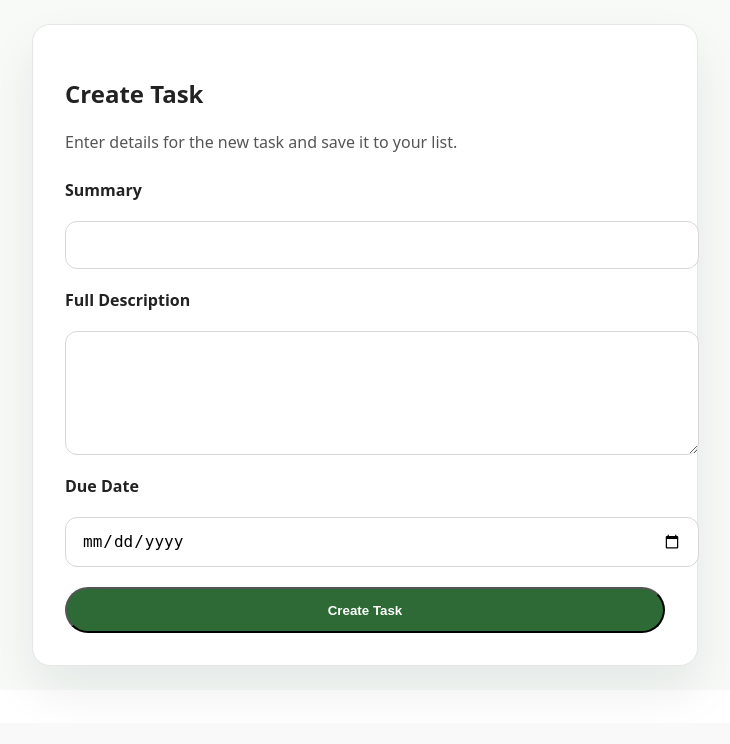
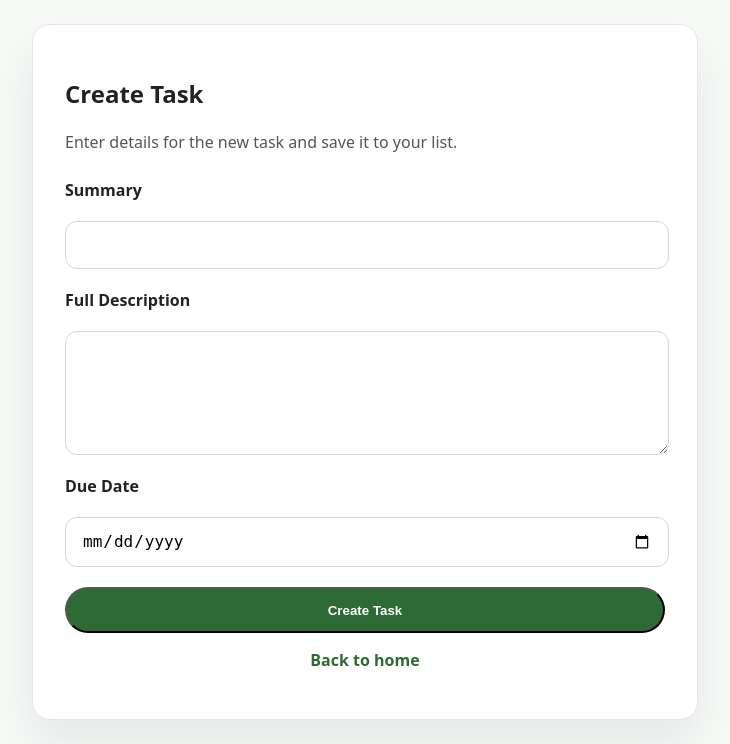
Before and after one commit to miniManMort/ai_app, a Flask app: page /tasks/create in a window 1280 px wide. Shown: the part 77-821 px from the top of the page, without its empty margins (275-1005 px from the left). Before the commit the page ends 764 px from the top, so only its background shows below. Run offline with Flask 2, Linux system fonts and the light colour scheme; the visitor is signed in with stand-in values (Sample User, id 1).

Commit message:
basic app formatting

```diff
--- a/static/styles.css
+++ b/static/styles.css
@@ -124,7 +124,7 @@ main {
 }
 
 .form-input {
-  width: 100%;
+  width: 95%;
   padding: 0.85rem 1rem;
   border: 1px solid #d7d7d7;
   border-radius: 12px;
--- a/templates/tasks/create.html
+++ b/templates/tasks/create.html
@@ -31,6 +31,7 @@
 
           <button class="button form-button" type="submit">Create Task</button>
         </form>
+        <p class="form-footer"><a href="{{ url_for('index') }}">Back to home</a></p>
       </section>
     </main>
   </body>
--- a/templates/tasks/edit.html
+++ b/templates/tasks/edit.html
@@ -31,6 +31,7 @@
 
           <button class="button form-button" type="submit">Update Task</button>
         </form>
+        <p class="form-footer"><a href="{{ url_for('index') }}">Back to home</a></p>
       </section>
     </main>
   </body>
```
